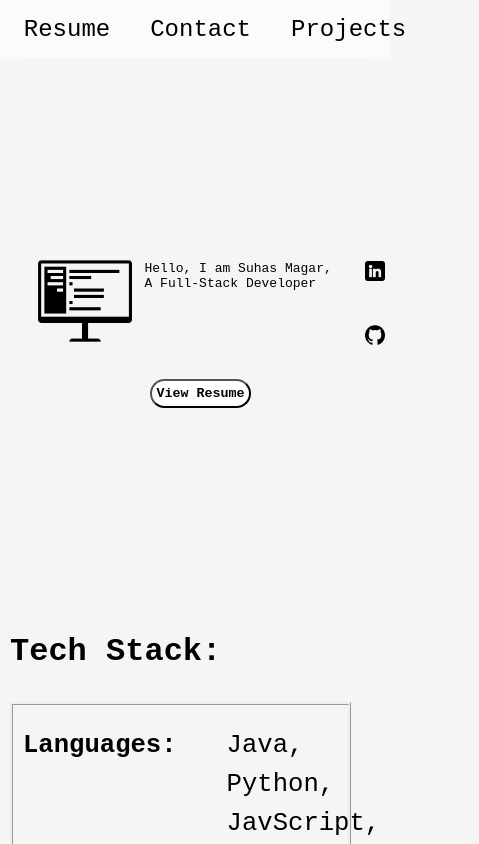
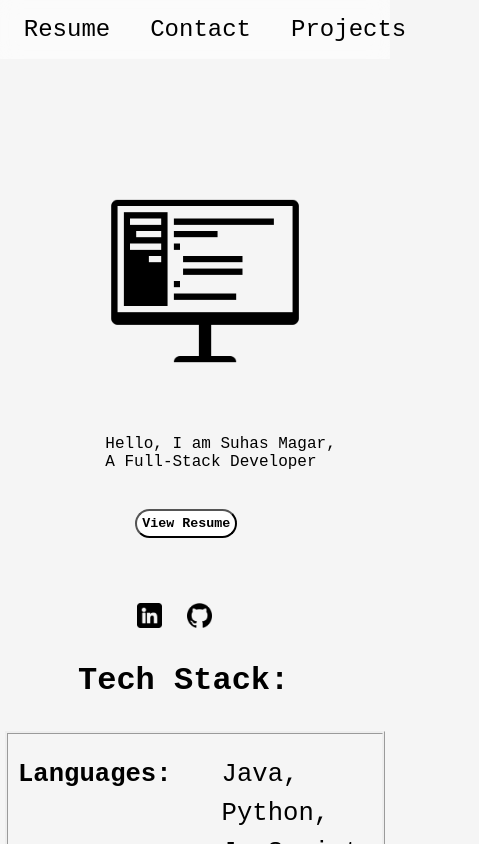
Before and after one commit to Shelbybosss/Portfolio, a React (Vite) app: page / in a window 390 px wide. Shown: the top 844 px of the page, 479 px wide, since content can reach past the window. Built offline with nearby package versions, Linux system fonts and the light colour scheme.

Commit message:
-responsivenes

```diff
--- a/src/index.css
+++ b/src/index.css
@@ -95,9 +95,7 @@ body{
 
  }
 
- .hero-left-inner-left{
 
- }
 
  .hero-left-inner-left img{
     height: 200px;
@@ -308,7 +306,8 @@ body{
         font-size: 1rem
     }
     .hero-left-inner-right p{
-        font-size: medium;
+        font-size: large;
+        margin-bottom: 0;
     }
     .skills-list{
         margin-left: 10px;
@@ -316,6 +315,11 @@ body{
     }
     .heading{
         margin-left: 10px;
+
+    }
+
+    .hero-left{
+        margin-bottom: 0;
     }
     .hero-left-inner-left img{
         height: 100px;
@@ -339,7 +343,8 @@ body{
      .button{
         padding: 5px;
         margin: 5px;
-        margin-top: 70px;
+        margin-top: 20px;
+        margin-left: 30px;
      }
 
      .footer ul{
@@ -369,4 +374,73 @@ body{
     .project-description .project-heading{
         margin-top: 40px;
     }
+
+    .information a {
+        font-size: large;
+    }
+
+    .information p{
+        font-size: large;
+    }
+    .skills-list{
+        margin: 5px;
+    }
+
+    .skills-list li{
+        font-size: large;
+    }
+
+    .hero-main{
+        margin-top: 61px;
+        display: flex;
+        flex-direction: column;
+
+    }
+
+    .hero-right-inner{
+
+        display: flex;
+        flex-direction: row;
+        margin-top: 20px;
+        margin-left: 30%;
+        margin-bottom: 0px;
+        padding: 0  ;
+
+     }
+
+     .hero-right-inner img{
+        height: 25px;
+        width: 25px ;
+        margin-top: 40px;
+
+
+
+     }
+
+     .hero-left-inner{
+        display: flex;
+        flex-direction: column;
+        justify-content: center;
+        margin-top: 80px;
+        margin-left: 30%;
+
+     }
+
+
+
+     .hero-left-inner-left img{
+        height: 200px;
+        width: 200px;
+        margin-bottom: 0;
+
+
+     }
+     .skills{
+        margin-top: 0;
+     }
+
+     .heading{
+        margin-top: 30px;
+        margin-left: 20%
+     }
 }
```
